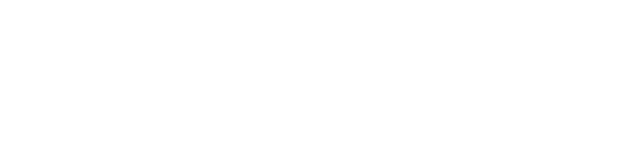
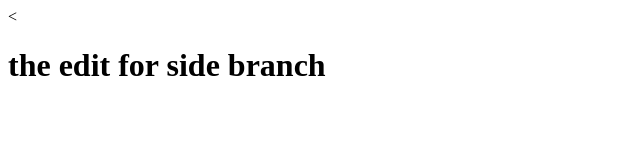
Before and after one commit to amany2019/techcamp-one, a plain HTML site: page index.html in a window 1280 px wide. Shown: the whole page, without its empty margins (0-640 px from the left). Drawn offline with Linux system fonts and the light colour scheme.

Commit message:
add header1

```diff
--- a/index.html
+++ b/index.html
@@ -5,6 +5,6 @@
     <title>hello friends</title>
   </head>
   <body>
-
+<<h1> the edit for side branch</h1>
   </body>
 </html>
```
